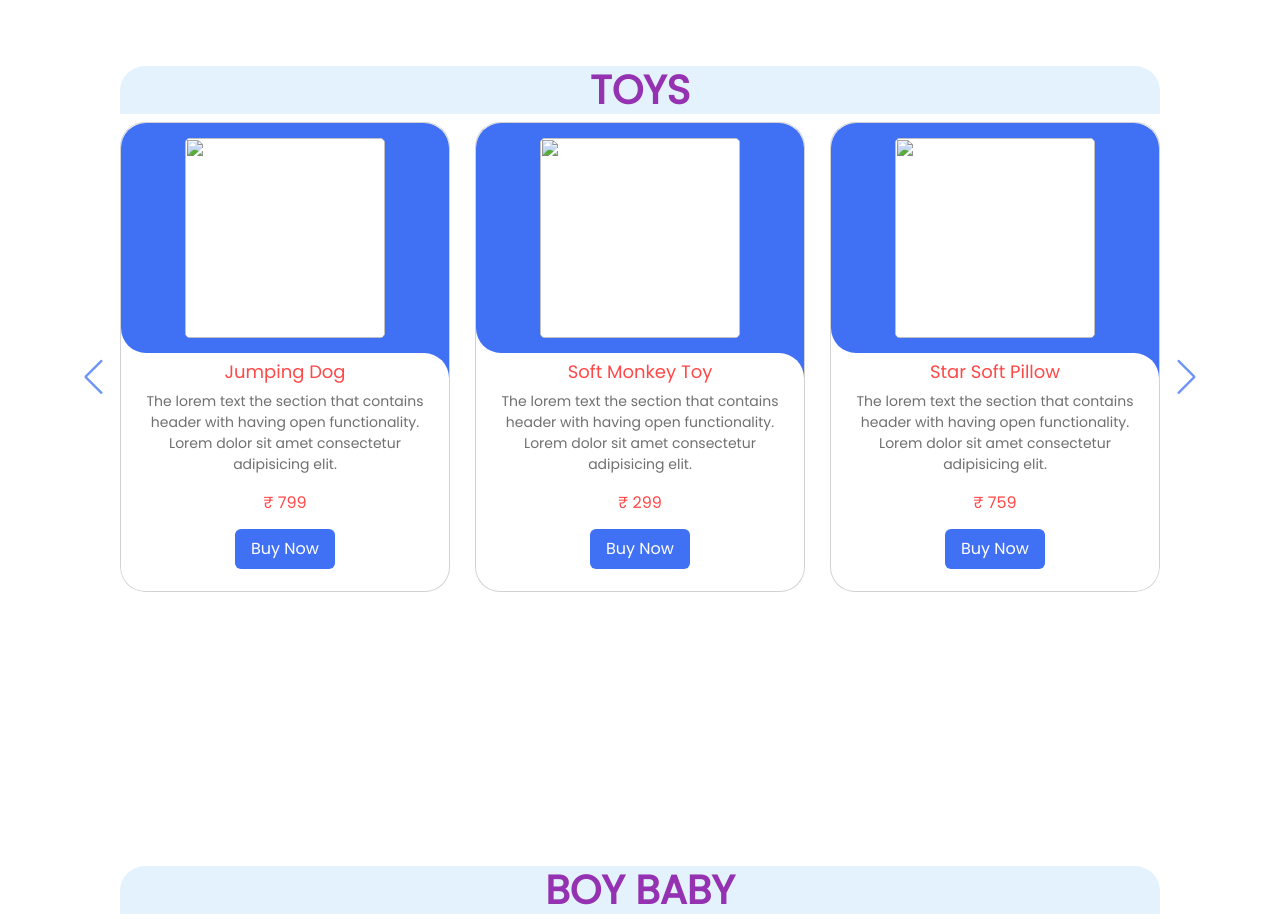
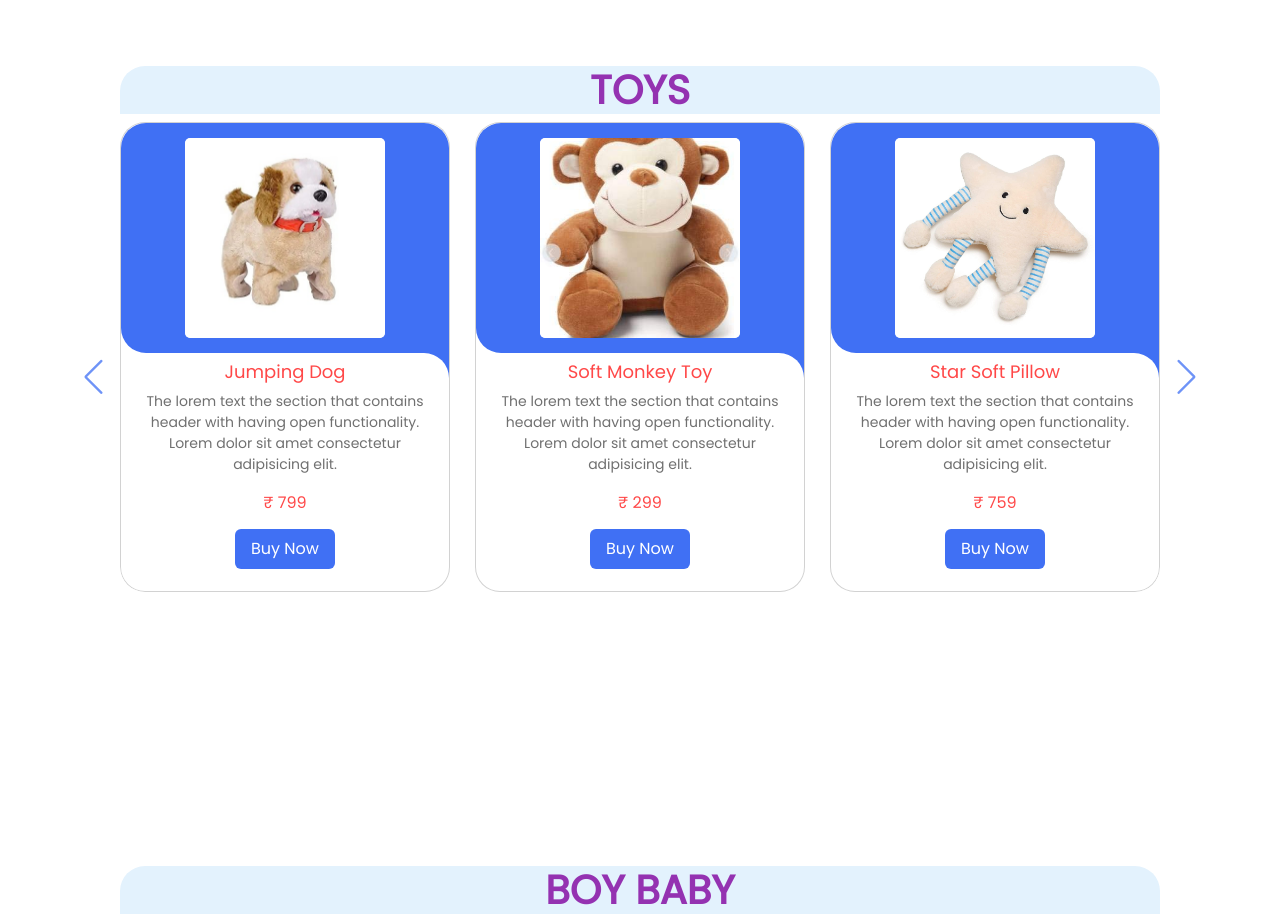
Before and after one commit to kumaranselvamani/e-commerce, a plain HTML site: page index.html in a window 1280 px wide. Shown: the part 880-1799 px from the top of the page. Drawn offline with nearby package versions, Linux system fonts and the light colour scheme; files whose address does not match are found by name.

Commit message:
Update index.html

```diff
--- a/index.html
+++ b/index.html
@@ -85,7 +85,7 @@
                         <span class="overlay"></span>
 
                         <div class="card-image">
-                            <img src="images/pro1.jpg" alt="" class="card-img">
+                            <img src="pro1.jpg" alt="" class="card-img">
                         </div>
                     </div>
 
@@ -101,7 +101,7 @@
                         <span class="overlay"></span>
 
                         <div class="card-image">
-                            <img src="images/pro2.jpg" alt="" class="card-img">
+                            <img src="pro2.jpg" alt="" class="card-img">
                         </div>
                     </div>
 
@@ -117,7 +117,7 @@
                         <span class="overlay"></span>
 
                         <div class="card-image">
-                            <img src="images/pro3.jpg" alt="" class="card-img">
+                            <img src="pro3.jpg" alt="" class="card-img">
                         </div>
                     </div>
 
```
